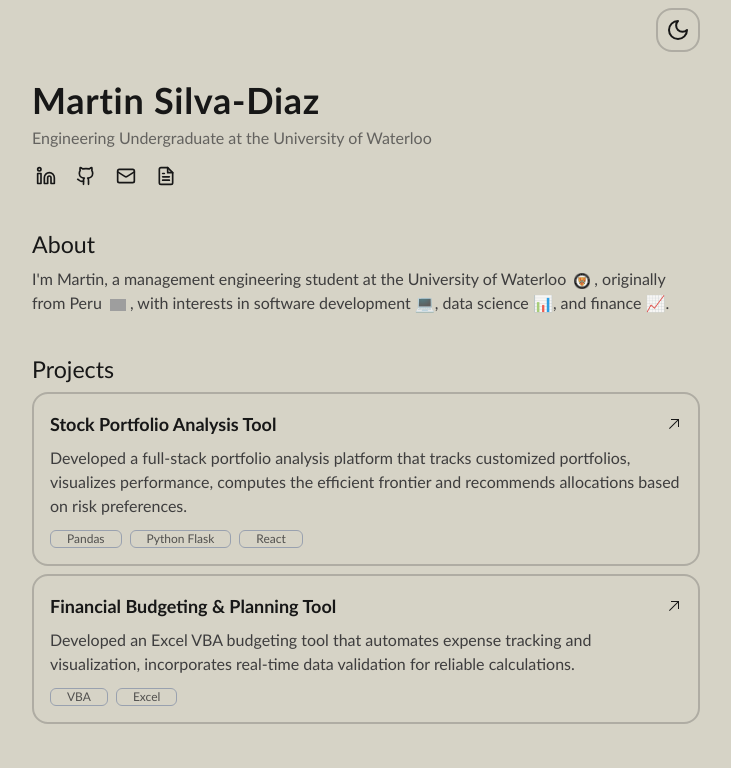
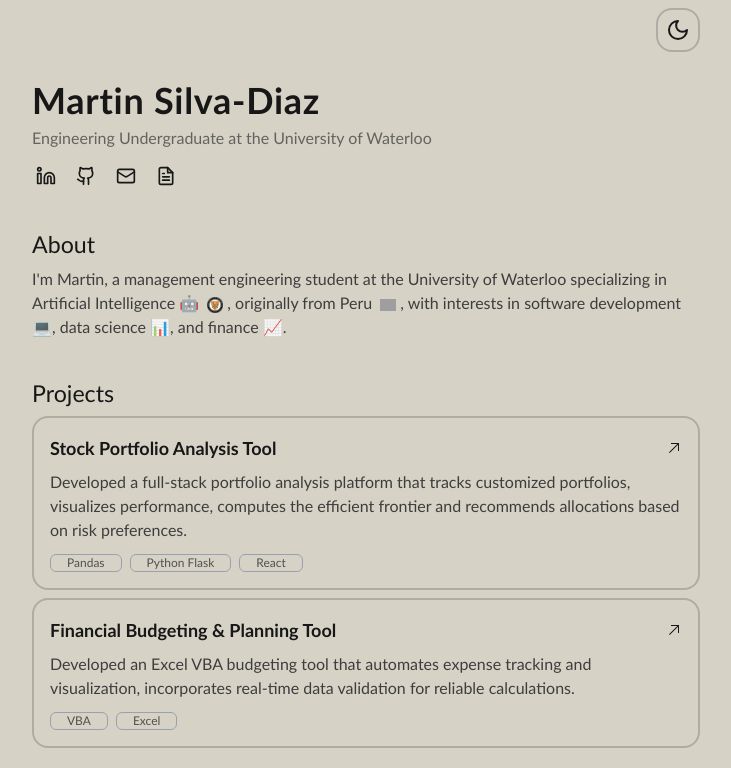
Before and after one commit to msilvadiaz/portfolio-website, a Next.js app: page / in a window 1280 px wide. Shown: the top 768 px of the page, without its empty margins (274-1005 px from the left). Built offline with nearby package versions, Linux system fonts and the light colour scheme; grey boxes are pictures that could not be loaded.

Commit message:
modified description

```diff
--- a/src/app/components/About.jsx
+++ b/src/app/components/About.jsx
@@ -11,7 +11,7 @@ export default function About() {
         <div className="flex flex-col gap-2">
           <p className="text-base text-base-content/80 m-0 [overflow-wrap:anywhere]">
             I&apos;m Martin, a management engineering student at the University of
-            Waterloo{" "}
+            Waterloo specializing in Artificial Intelligence 🤖{" "}
             <img
               src="/uwlogo.png"
               alt="University of Waterloo"
```
